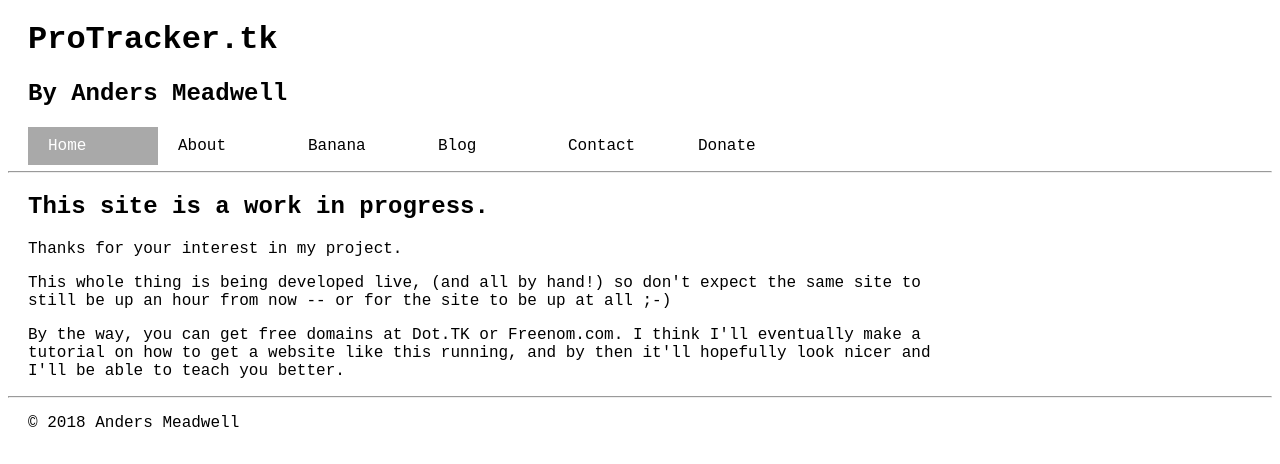
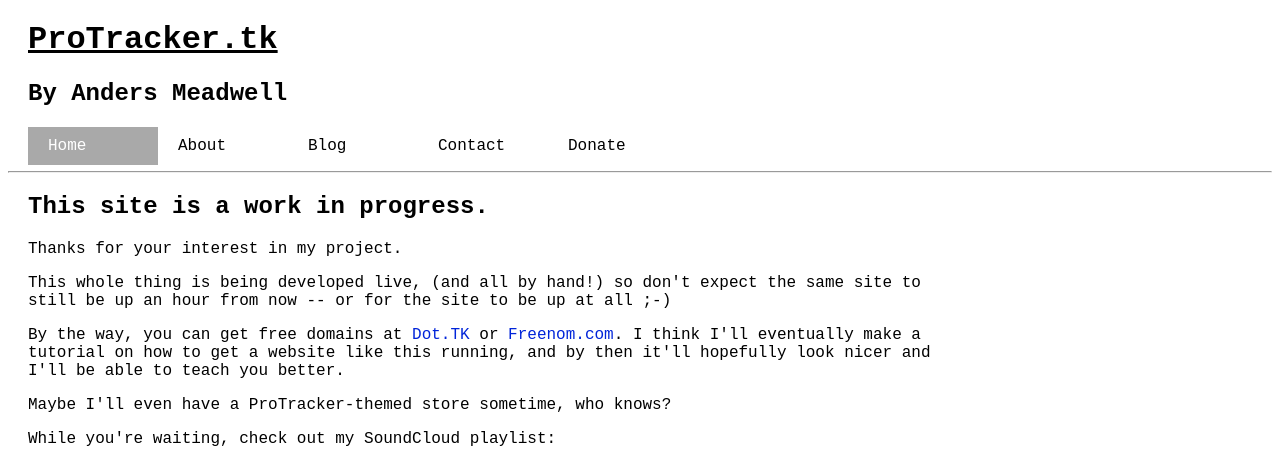
Before and after one commit to seofon7/seofon7.github.io, a Jekyll site: the page home.html, which Jekyll copies as it is, in a window 1280 px wide. Shown: the top 464 px of the page. Built offline with Jekyll 4.4.1, drawn with Linux system fonts in a browser that asks for light colours; grey boxes are pictures that could not be loaded.

Commit message:
Update home.html

```diff
--- a/home.html
+++ b/home.html
@@ -1,19 +1,26 @@
 <!DOCTYPE html>
 <html>
+
 	<head>
+
+		<meta charset="UTF-8">
 
 		<title>ProTracker.tk</title>
 
+		<meta name="google-site-verification" content="6R1p_42qJ1bZwnkrUvM1nuD7f7P7Ox7b-1m84ylgnPs" />
+
+		<meta name="msvalidate.01" content="AAD028C2F09686DECB9CF466658BDFC9" />
+
 		<link rel="icon" href="https://protracker.tk/favicon.ico" type="image/x-icon">
 
-		<link rel="stylesheet" type="text/css" href="https://protracker.tk/stylesheet.css">
+		<link rel="stylesheet" type="text/css" href="stylesheet.css">
 
 	</head>
 
 	<body>
 
 		<header>
-			<h1><a href="https://protracker.tk" style="color: black;">ProTracker.tk</a></h1>
+			<h1><a href="https://protracker.tk" class="heading">ProTracker.tk</a></h1>
 			<h2>By Anders Meadwell</h2>
 
 			<!-- navbar begins here -->
@@ -21,7 +28,6 @@
 				<ul style="margin-right: 20px; margin-left: 20px; padding-right: 0px; padding-left: 0px;">
 					<li style="margin-right: 0px;"><a href="https://protracker.tk" class="active">Home</a></li>
 					<li style="margin-left: 0px; margin-right: 0px;"><a href="https://protracker.tk/about.html">About</a></li>
-					<li style="margin-left: 0px; margin-right: 0px;"><a href="https://protracker.tk/banana.html">Banana</a></li>
 					<li style="margin-left: 0px; margin-right: 0px;"><a href="https://protracker.tk/blog.html">Blog</a></li>
 					<li style="margin-left: 0px; margin-right: 0px;"><a href="https://protracker.tk/contact.html">Contact</a></li>
 					<li style="margin-left: 0px;"><a href="https://protracker.tk/donate.html">Donate</a></li>
@@ -38,12 +44,15 @@
 		<h2>This site is a work in progress.</h2>
 		<p>Thanks for your interest in my project.</p>
 		<p>This whole thing is being developed live, (and all by hand!) so don't expect the same site to still be up an hour from now -- or for the site to be up at all ;-)</p>
-		<p>By the way, you can get free domains at <a href="http://dot.tk" target="_blank">Dot.TK</a> or <a href="https://freenom.com" target="_blank">Freenom.com</a>. I think I'll eventually make a tutorial on how to get a website like this running, and by then it'll hopefully look nicer and I'll be able to teach you better.</p>
+		<p>By the way, you can get free domains at <a href="http://dot.tk" target="_blank" class="link">Dot.TK</a> or <a href="https://freenom.com" target="_blank" class="link">Freenom.com</a>. I think I'll eventually make a tutorial on how to get a website like this running, and by then it'll hopefully look nicer and I'll be able to teach you better.</p>
+		<p>Maybe I'll even have a ProTracker-themed store sometime, who knows?</p>
+		<p>While you're waiting, check out my SoundCloud playlist:</p>
+		<iframe width="100%" height="450" scrolling="no" frameborder="no" allow="autoplay" src="https://w.soundcloud.com/player/?url=https%3A//api.soundcloud.com/playlists/673562202&color=%234da3d4&auto_play=false&hide_related=false&show_comments=true&show_user=true&show_reposts=false&show_teaser=true" alt="<a href="https://soundcloud.com/anders-meadwell/sets/play_next" style="margin-left: 20px;"></iframe>
 		</main>
 
 		<footer>
 			<hr>
-			<p>&#169 2018 Anders Meadwell</p>
+			<p>&copy 2018 Anders Meadwell</p>
 		</footer>
 
 		<!-- this is JSEcoin miner -->
```
